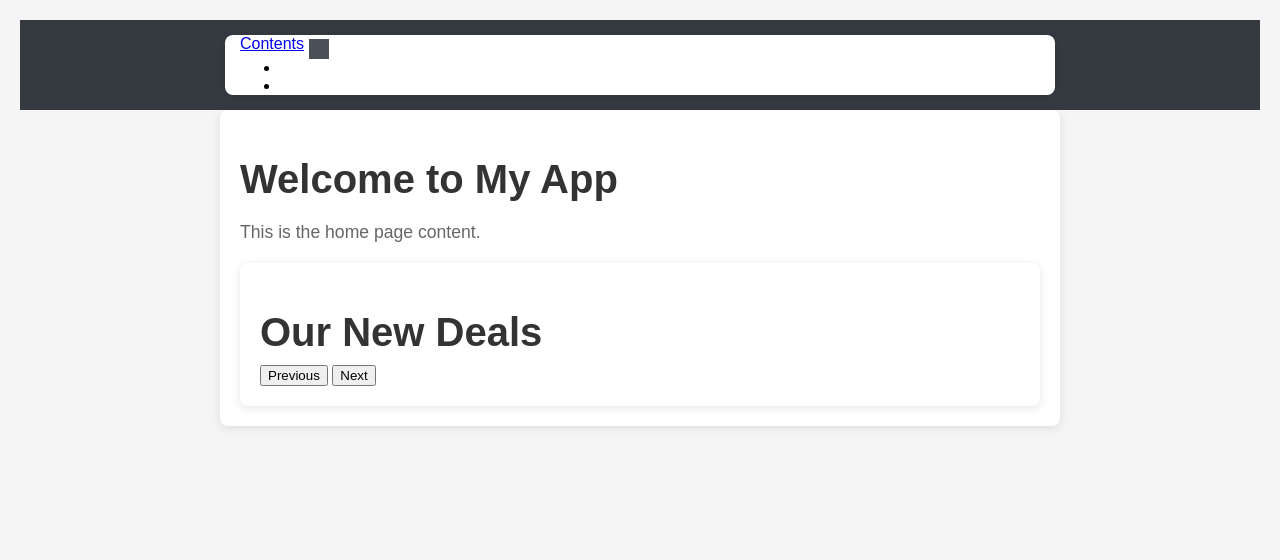
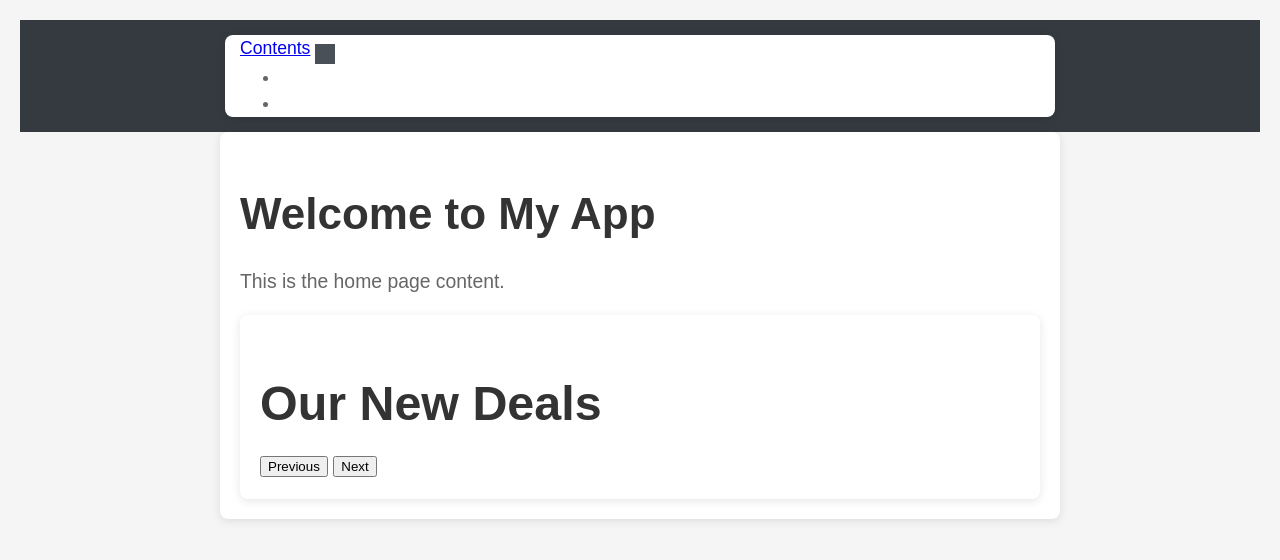
Before and after one commit to Cagedhawk1/91893---Tysen-Main, a Flask app: template templates/DevHome.html in a window 1280 px wide. Shown: the top 560 px of the page. Run offline with Flask 3, Linux system fonts and the light colour scheme; the template is opened without the code that fills it, so the values that code supplies are empty; some libraries are stand-ins or nearby versions.

Commit message:
1.4.2 Carousell fixes

```diff
--- a/templates/DevHome.html
+++ b/templates/DevHome.html
@@ -82,7 +82,13 @@
             line-height: 1.5;
         }
 
-                .carousel {
+        .container {
+            color: #666;
+            font-size: 1.1em;
+            line-height: 1.5;
+        }
+
+        .carousel {
             max-width: 100%;
             margin: 0 auto;
         }
@@ -95,7 +101,7 @@
         .carousel-item img {
             width: 100%;
             height: 100vh; /* Full viewport height */
-            object-fit: 40%; /* Ensure images cover the area without distortion */
+            object-fit: cover; /* Ensure images cover the area without distortion */
             transition: opacity 0.5s ease-in-out; /* Smooth fade transition */
         }
 
```
